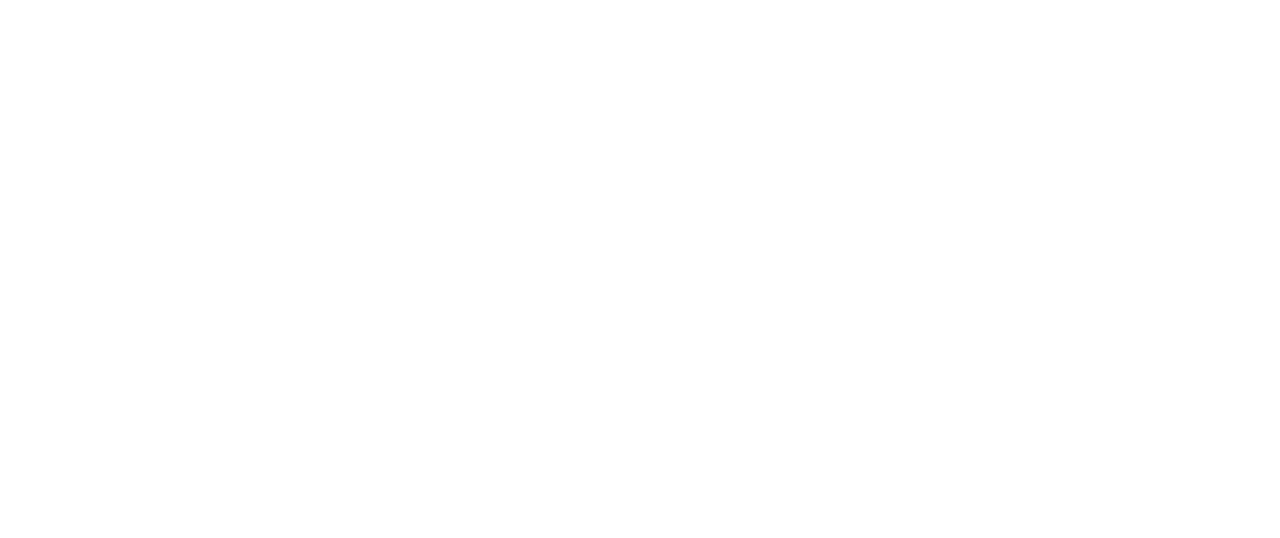
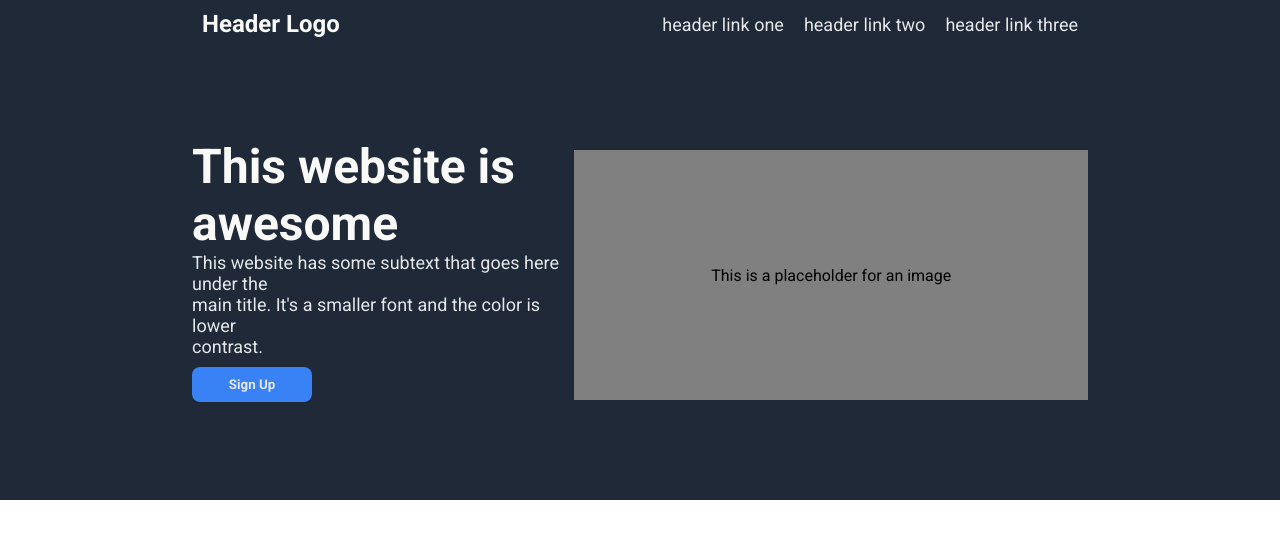
Before and after one commit to idkmate11/landing-page, a plain HTML site: page index.html in a window 1280 px wide. Drawn offline with Linux system fonts and the light colour scheme.

Commit message:
Made and styled header, so far so good

```diff
--- a/css/styles.css
+++ b/css/styles.css
@@ -0,0 +1,95 @@
+* {
+  margin: 0;
+  padding: 0;
+  box-sizing: border-box;
+  font-family: "Roboto", sans-serif;
+}
+
+.header-container {
+  background-color: #1f2937;
+  height: 500px;
+}
+
+.links {
+  display: flex;
+  justify-content: space-between;
+  align-items: center;
+}
+
+.links ul {
+  display: flex;
+  margin: 10px 0 100px 0;
+}
+
+.links .links-left a {
+  font-size: 24px;
+  font-weight: bold;
+}
+
+.links li {
+  padding: 0 10px;
+}
+
+.header {
+  display: flex;
+  justify-content: space-between;
+  align-items: center;
+  flex-direction: row;
+}
+
+.header-left h1 {
+  display: flex;
+  font-size: 48px;
+}
+
+.header-right {
+  display: flex;
+  justify-content: center;
+  align-items: center;
+  width: 600px;
+  height: 250px;
+  background-color: gray;
+}
+
+.header-left button {
+  padding: 10px 10px;
+  margin: 10px 0;
+  width: 120px;
+  text-align: center;
+  cursor: pointer;
+  border-radius: 8px;
+  border: none;
+  background-color: #3882f6;
+}
+
+.links-left a,
+.header-left h1 {
+  color: #f9faf8;
+}
+
+.links-right a,
+.header-left p,
+.header-left button {
+  color: #e5e7eb;
+}
+
+.links,
+.header {
+  margin: 0 15%;
+}
+
+.header-left p,
+.links-right a {
+  font-size: 18px;
+}
+
+li,
+a {
+  list-style-type: none;
+  text-decoration: none;
+}
+
+.header-left button,
+.header-left h1 {
+  font-weight: bolder;
+}
--- a/index.html
+++ b/index.html
@@ -4,7 +4,43 @@
     <meta charset="UTF-8" />
     <meta name="viewport" content="width=device-width, initial-scale=1.0" />
     <link rel="stylesheet" href="./css/styles.css" />
+    <link rel="preconnect" href="https://fonts.googleapis.com" />
+    <link rel="preconnect" href="https://fonts.gstatic.com" crossorigin />
+    <link
+      href="https://fonts.googleapis.com/css2?family=Roboto:ital,wght@0,100;0,300;0,400;0,500;0,700;0,900;1,100;1,300;1,400;1,500;1,700;1,900&display=swap"
+      rel="stylesheet"
+    />
     <title>Landing Page</title>
   </head>
-  <body></body>
+  <body>
+    <div class="header-container">
+      <nav class="links">
+        <ul class="links-left">
+          <li><a href="#">Header Logo</a></li>
+        </ul>
+        <ul class="links-right">
+          <li><a href="#">header link one</a></li>
+          <li><a href="#">header link two</a></li>
+          <li><a href="#">header link three</a></li>
+        </ul>
+      </nav>
+      <header class="header">
+        <div class="header-left">
+          <h1>
+            This website is <br />
+            awesome
+          </h1>
+          <p>
+            This website has some subtext that goes here under the <br />
+            main title. It's a smaller font and the color is lower <br />
+            contrast.
+          </p>
+          <button>Sign Up</button>
+        </div>
+        <div class="header-right">
+          <p>This is a placeholder for an image</p>
+        </div>
+      </header>
+    </div>
+  </body>
 </html>
```
Also changed, not shown: 1 other file.
